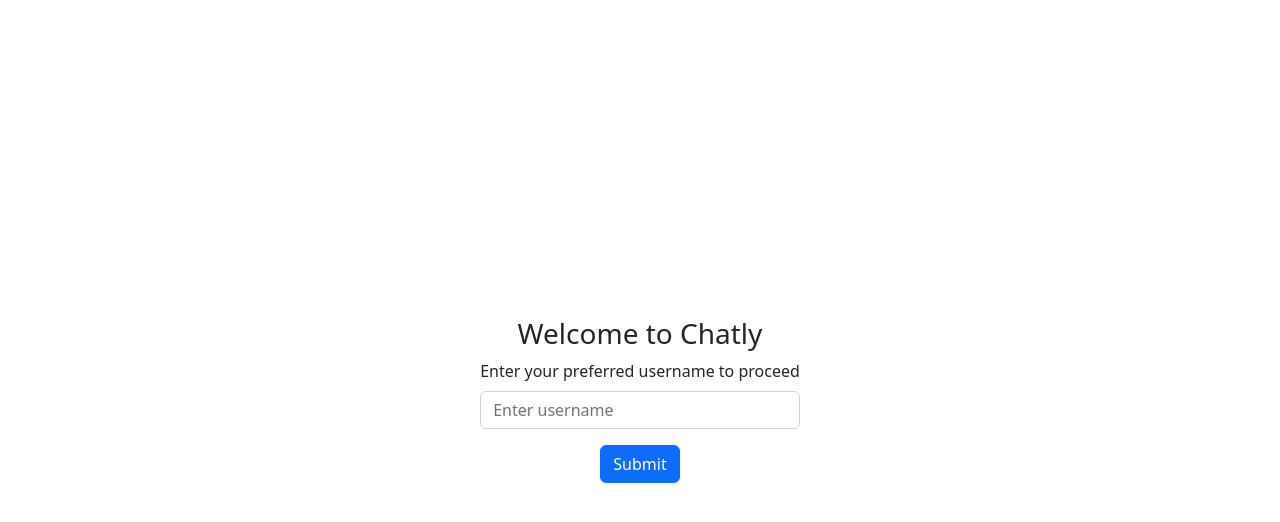
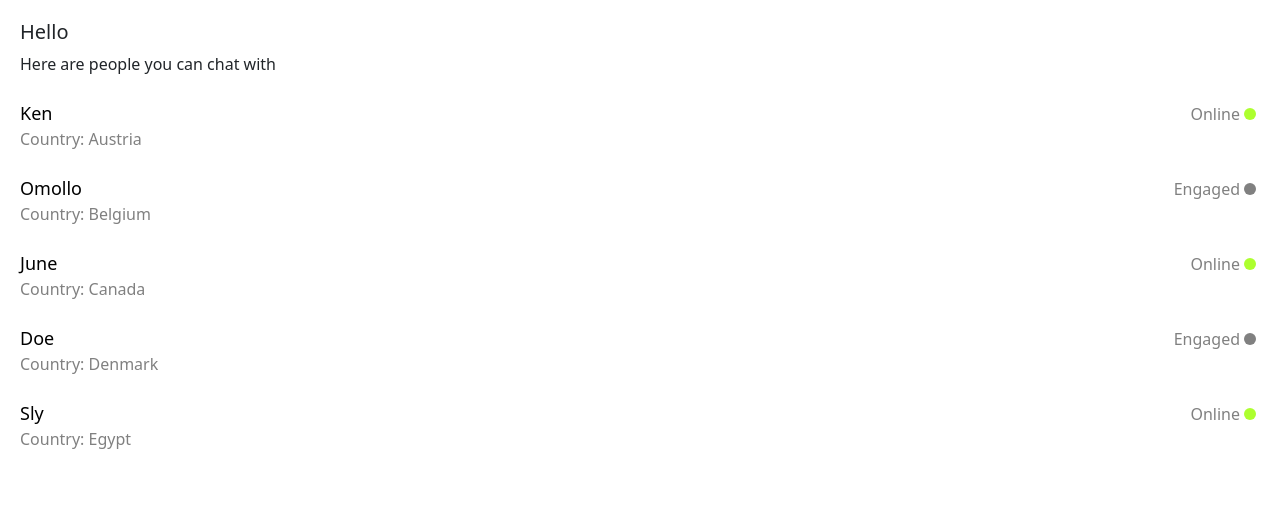
Before and after one commit to briankibiku/webchat, a React (Create React App) app: page /all-chats in a window 1280 px wide. Shown: the top 522 px of the page. Built offline with nearby package versions, Linux system fonts and the light colour scheme.

Commit message:
feat: add routing to chat app

```diff
--- a/package.json
+++ b/package.json
@@ -10,6 +10,7 @@
     "react": "^18.2.0",
     "react-bootstrap": "^2.5.0",
     "react-dom": "^18.2.0",
+    "react-router-dom": "^6.3.0",
     "react-scripts": "5.0.1",
     "web-vitals": "^2.1.4"
   },
--- a/src/App.css
+++ b/src/App.css
@@ -5,7 +5,64 @@
   display: flex;
   min-height: 100vh;
 }
-
+.chat-page{
+  width: 100%;
+  background-size: contain;
+  margin: 0 auto;
+  min-height: 100vh;
+  display: flex;
+  justify-content: start;
+  flex-direction: column;
+  text-align: left;
+  padding: 20px;
+}
+.person-card{
+  text-decoration: none;
+  color: #000;
+  height: 20px;
+  /* width: auto; */
+  display: flex-start;
+}
+.user-name{
+  font-size: 18px;
+  font-weight: 500;
+  display: flex;
+  flex-direction: row;
+  justify-content: space-between;
+}
+.message{
+  font-size: 14px;
+  font-weight: 400;
+}
+.message-meta{
+  font-size: 12px;
+  color: #808080;
+}
+.row-flex{
+  flex-direction: row;
+  justify-content:space-around;
+  text-align: center;
+  align-items: center;
+  display: flex;
+}
+.available {
+  background-color: greenyellow;
+  height: 12px;
+  width: 12px;
+  border-radius: 20px;
+  margin: 4px;
+}
+.not-available {
+  background-color: #808080;
+  height: 12px;
+  width: 12px;
+  border-radius: 20px;
+  margin: 4px;
+}
+.country-name{
+  font-size: 16px;
+  color: #808080;
+}
 .App-logo {
   height: 40vmin;
   pointer-events: none;
--- a/src/App.js
+++ b/src/App.js
@@ -1,43 +1,36 @@
 import "./App.css";
-import { Button, Form } from "react-bootstrap";
-import { useState, useEffect } from "react";
+import { BrowserRouter as Router, Routes, Route } from "react-router-dom";
+import AllChats from "./components/AllChats";
+import IndividualChat from "./components/IndividualChat";
+import LandingPage from "./components/LandingPage";
 
 function App() {
-  const [userName, setUserName] = useState("");
-
-  useEffect(() => {
-    const userNames = JSON.parse(localStorage.getItem("userName"));
-    console.log(userNames);
-  }, [userName]);
-
-  function onChange(e) {
-    setUserName(e.target.value);
-  }
-
-  const navigateToChat = async () => {
-    await localStorage.setItem("userName", JSON.stringify(userName));
-    const userNames = JSON.parse(localStorage.getItem("userName"));
-    console.log(userNames);
-  };
-
   return (
     <>
-      <div className="App">
-        <Form>
-          <Form.Group className="mb-3" controlId="formBasicEmail">
-            <h3>Welcome to Chatly</h3>
-            <Form.Label>Enter your preferred username to proceed</Form.Label>
-            <Form.Control
-              type="text"
-              placeholder="Enter username"
-              onChange={onChange}
+      <Router>
+        <div>
+          <Routes>
+            <Route
+              exact
+              path="/"
+              caseSensitive={false}
+              element={<LandingPage />}
             />
-          </Form.Group>
-          <Button variant="primary" type="submit" onClick={navigateToChat}>
-            Submit
-          </Button>
-        </Form>
-      </div>
+            <Route
+              exact
+              path="/individual/:username"
+              caseSensitive={false}
+              element={<IndividualChat />}
+            />
+            <Route
+              exact
+              path="/all-chats"
+              caseSensitive={false}
+              element={<AllChats />}
+            />
+          </Routes>
+        </div>
+      </Router>
     </>
   );
 }
--- /dev/null
+++ b/src/components/AllChats.js
@@ -0,0 +1,85 @@
+import React from "react";
+import { useState, useEffect } from "react";
+import "../App.css";
+
+function AllChats() {
+  const [userName, setUserName] = useState([]);
+  const [people, setPeople] = useState([]);
+
+  useEffect(() => {
+    const peopleList = [
+      { id: 1, name: "Ken", country: "Austria", status: "Available" },
+      { id: 2, name: "Omollo", country: "Belgium", status: "Engaged" },
+      { id: 3, name: "June", country: "Canada", status: "Available" },
+      { id: 4, name: "Doe", country: "Denmark", status: "Engaged" },
+      { id: 5, name: "Sly", country: "Egypt", status: "Available" },
+    ];
+
+    const userNames = JSON.parse(localStorage.getItem("userName"));
+    localStorage.setItem("people", JSON.stringify(peopleList));
+    const peopleListLS = JSON.parse(localStorage.getItem("people"));
+
+    if (peopleListLS) {
+      setPeople(peopleListLS);
+    }
+    if (userNames) {
+      setUserName(userNames);
+    }
+    console.log(peopleListLS);
+    console.log("ALL CHATS");
+    console.log(userNames);
+  }, [userName]);
+
+  function setChatBuddy(name) {
+    localStorage.setItem("chatBuddy", JSON.stringify(name));
+    const chatBud = JSON.parse(localStorage.getItem("chatBuddy"));
+    console.log(chatBud);
+  }
+  return (
+    <>
+      <div className="chat-page">
+        <h5>
+          Hello <span style={{ color: "orange" }}>{userName}</span>
+        </h5>
+        <div>Here are people you can chat with</div>
+        <br />
+        {people.map((person) => {
+          return (
+            <div key={person.id}>
+              <a
+                className="person-card"
+                href={`/individual/${person.name}`}
+                onClick={setChatBuddy(person.name)}
+              >
+                <div>
+                  <div className="user-name">
+                    <div>{person.name}</div>
+
+                    {person.status == "Available" ? (
+                      <div className="row-flex">
+                        <div className="country-name">Online</div>
+                        <div className="available"></div>
+                      </div>
+                    ) : (
+                      <div className="row-flex">
+                        <div className="country-name">Engaged</div>
+                        <div className="not-available"></div>
+                      </div>
+                    )}
+                  </div>
+                  <div className="country-name">
+                    <span>Country: </span>
+                    {person.country}
+                  </div>
+                </div>
+              </a>
+              <br />
+            </div>
+          );
+        })}
+      </div>
+    </>
+  );
+}
+
+export default AllChats;
--- /dev/null
+++ b/src/components/IndividualChat.js
@@ -0,0 +1,78 @@
+import React from "react";
+import { useParams } from "react-router";
+import { useEffect, useState } from "react";
+import "../App.css";
+
+function IndividualChat() {
+  const { userName } = useParams();
+
+  const [people, setPeople] = useState([]);
+
+  useEffect(() => {
+    console.log("CHAT BUDDY");
+    console.log(userName);
+    const peopleList = [
+      { id: 1, massage: "Hey", time: "06:30", status: "Available" },
+      {
+        id: 3,
+        massage: "Are you in London?",
+        time: "11:12",
+        status: "Available",
+      },
+      { id: 2, massage: "Hello", time: "13:00", status: "Engaged" },
+      {
+        id: 4,
+        massage: "Please call me back",
+        time: "15:23",
+        status: "Engaged",
+      },
+      {
+        id: 5,
+        massage: "Bye! off to Kenya!",
+        time: "19:00 ",
+        status: "Available",
+      },
+    ];
+
+    const userNames = JSON.parse(localStorage.getItem("userName"));
+    localStorage.setItem("people", JSON.stringify(peopleList));
+    const peopleListLS = JSON.parse(localStorage.getItem("people"));
+
+    const chatBud = JSON.parse(localStorage.getItem("chatBuddy"));
+
+    if (peopleListLS) {
+      setPeople(peopleListLS);
+    }
+  }, [userName]);
+  return (
+    <>
+      <div className="chat-page">
+        <h5>
+          Chatly <span style={{ color: "orange" }}>{userName}</span>
+        </h5>
+        <div>Your conversation with {}</div>
+        <br />
+        {people.map((person) => {
+          return (
+            <div key={person.id}>
+              <a className="person-card" href="/individual/Ken">
+                <div>
+                  <div className="message">
+                    <div>{person.massage}</div>
+                  </div>
+                  <div className="message-meta">
+                    <span>Time: </span>
+                    {person.time}
+                  </div>
+                </div>
+              </a>
+              <br />
+            </div>
+          );
+        })}
+      </div>
+    </>
+  );
+}
+
+export default IndividualChat;
--- /dev/null
+++ b/src/components/LandingPage.js
@@ -0,0 +1,48 @@
+import React from "react";
+import { useState, useEffect } from "react";
+import { Form } from "react-bootstrap";
+import "../App.css";
+
+function LandingPage() {
+  const [userName, setUserName] = useState([]);
+
+  useEffect(() => {});
+
+  function onChange(e) {
+    setUserName(e.target.value);
+  }
+
+  const navigateToChat = async () => {
+    await localStorage.setItem("userName", JSON.stringify(userName));
+    const userNames = JSON.parse(localStorage.getItem("userName"));
+    console.log(userNames);
+  };
+  return (
+    <>
+      <div className="App">
+        <Form>
+          <Form.Group className="mb-3" controlId="formBasicEmail">
+            <h3>Welcome to Chatly</h3>
+            <Form.Label>Enter your preferred username to proceed</Form.Label>
+            <Form.Control
+              type="text"
+              placeholder="Enter username"
+              onChange={onChange}
+            />
+          </Form.Group>
+          <a
+            className="btn btn-primary"
+            variant="primary"
+            type="submit"
+            onClick={navigateToChat}
+            href="all-chats/"
+          >
+            Submit
+          </a>
+        </Form>
+      </div>
+    </>
+  );
+}
+
+export default LandingPage;
```
Also changed, not shown: 1 other file (tests, documents, lock files or other folders).
